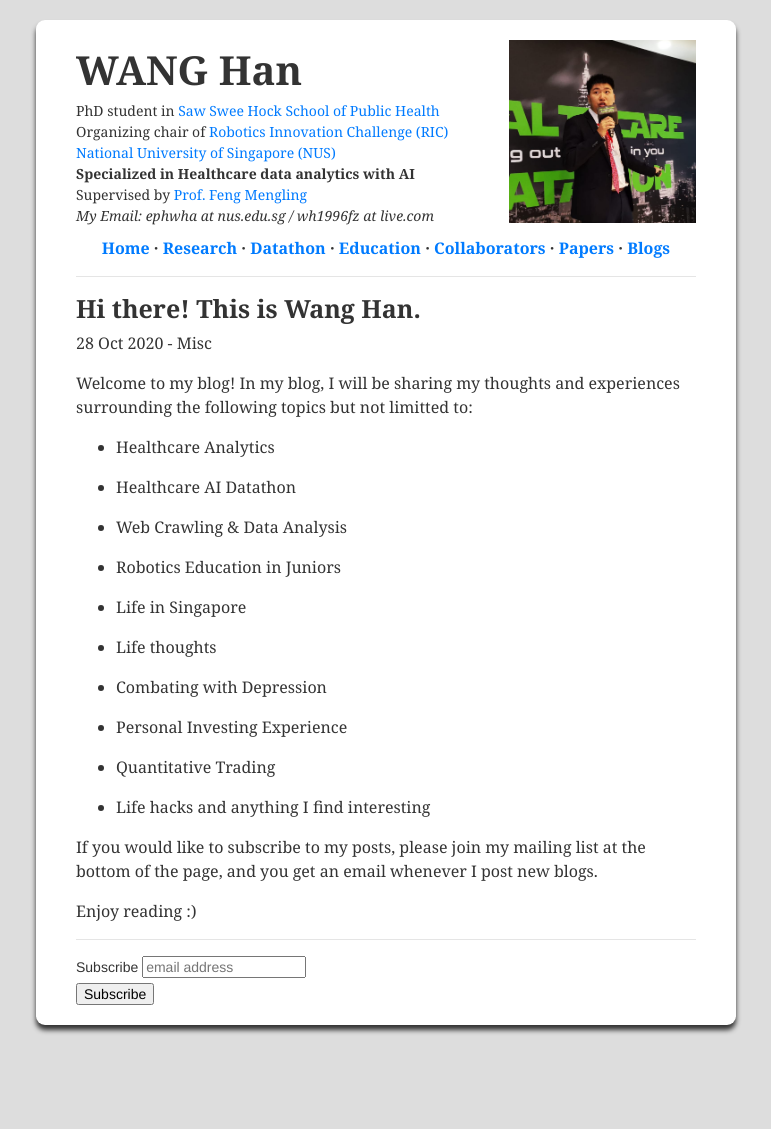
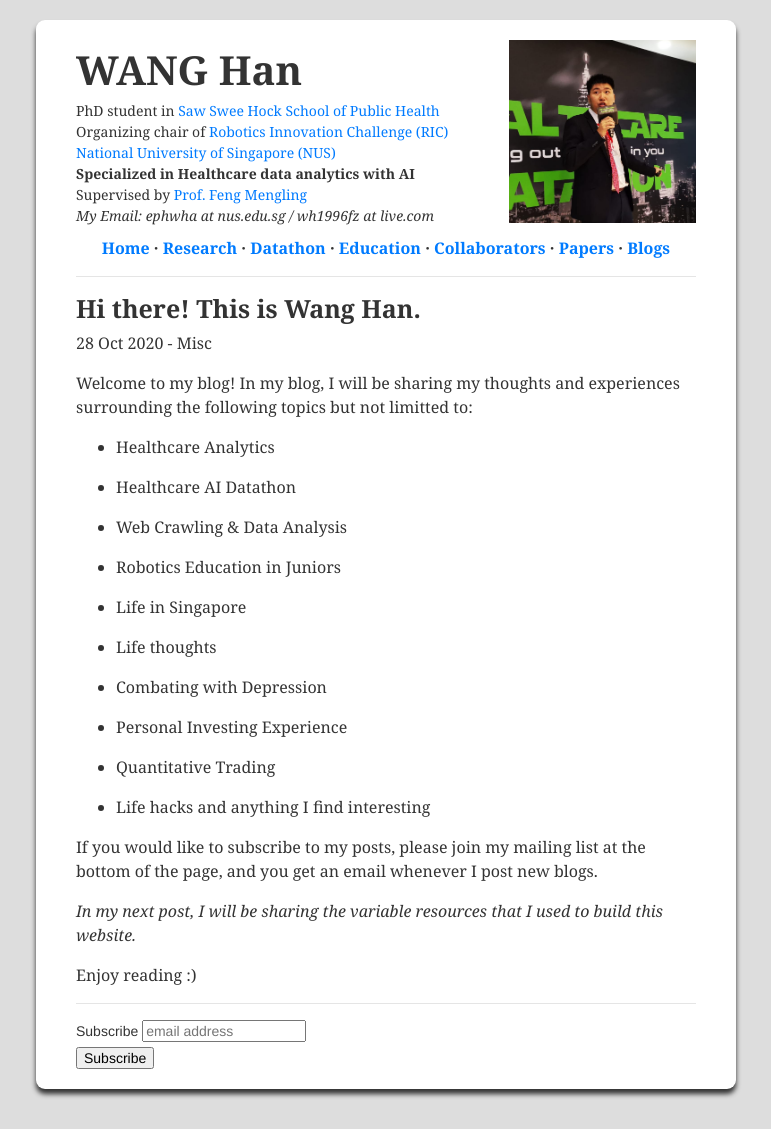
Before and after one commit to Hans0124SG/Hans0124SG.github.io, a Jekyll site: the page built from _posts/2020-10-28-hi-there-this-is-wang-han.md, in a window 1280 px wide. Shown: the whole page, without its empty margins (254-1025 px from the left). Built offline with Jekyll 4.4.1, drawn with Linux system fonts in a browser that asks for light colours; comment, search, counter and statistics services are not loaded; before the commit the page ends 1065 px from its top, so only the background shows below that.

Commit message:
Update 2020-10-28-hi-there-this-is-wang-han.md

```diff
--- a/_posts/2020-10-28-hi-there-this-is-wang-han.md
+++ b/_posts/2020-10-28-hi-there-this-is-wang-han.md
@@ -20,4 +20,6 @@ Welcome to my blog! In my blog, I will be sharing my thoughts and experiences su
 
 If you would like to subscribe to my posts, please join my mailing list at the bottom of the page, and you get an email whenever I post new blogs.
 
+_In my next post, I will be sharing the variable resources that I used to build this website._
+
 Enjoy reading :)
```
